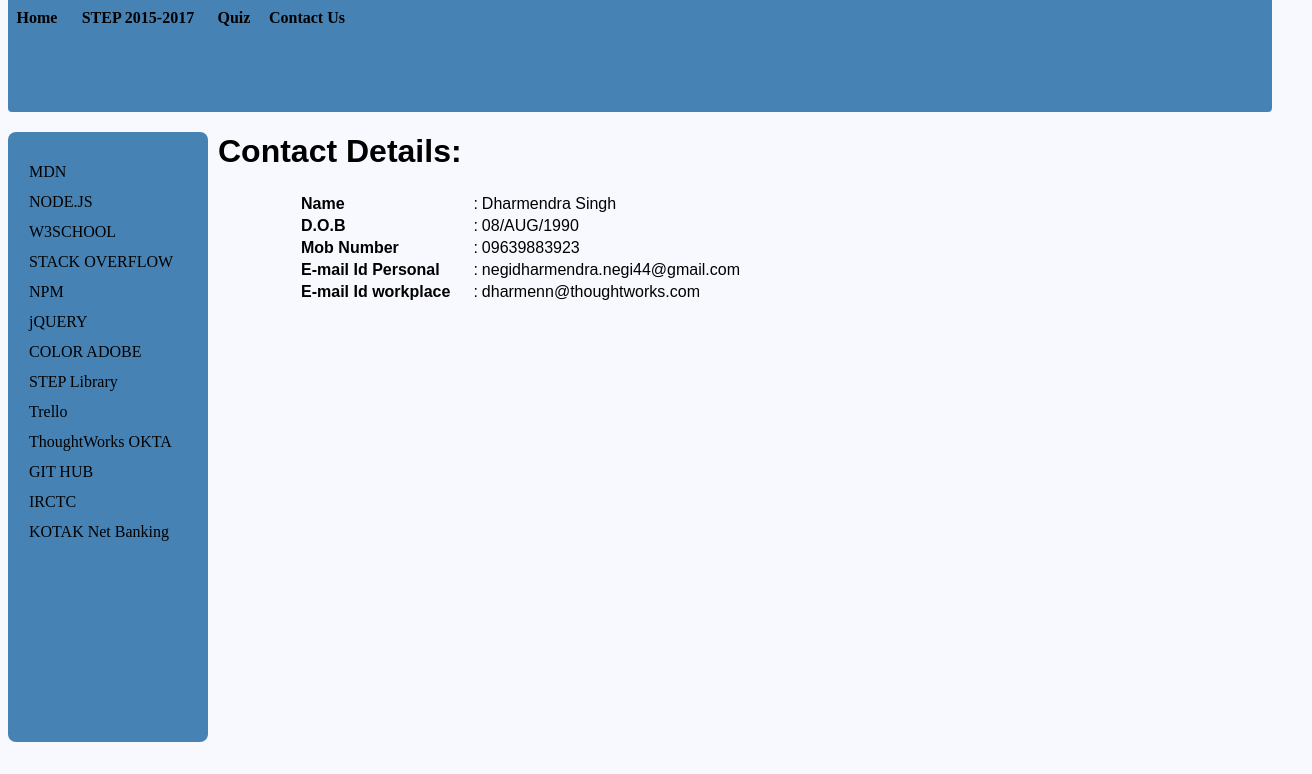
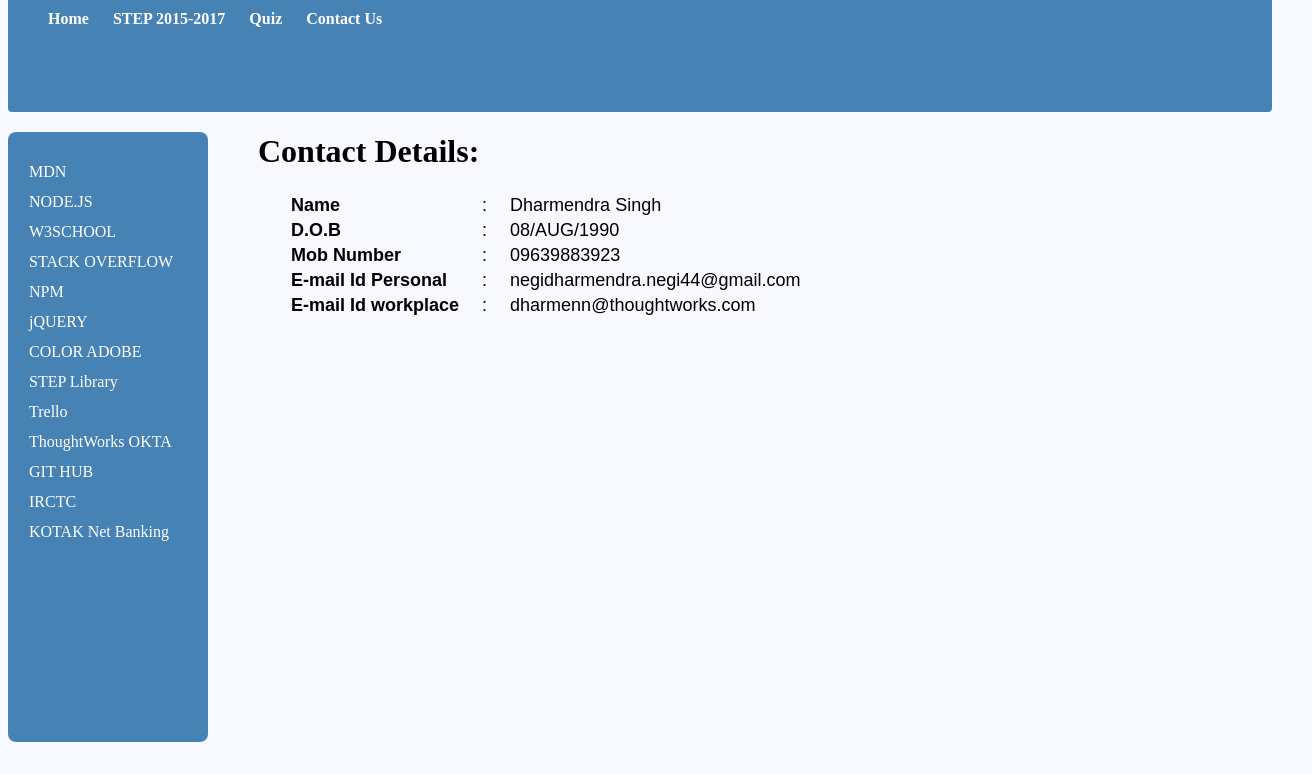
Before and after one commit to negiDharmendra/myFirstHtml, a plain HTML site: page contact_us.html in a window 1280 px wide. Shown: the part 26-800 px from the top of the page, 1312 px wide, since content can reach past the window. Drawn offline with Linux system fonts and the light colour scheme.

Commit message:
styling is improved and menu bar is implented using Unordered list

```diff
--- a/contact_us.html
+++ b/contact_us.html
@@ -9,12 +9,12 @@
 <body style="background-color: #F8F8FF;">
 	<div id="header" >
 		<img src="./images/infoHubLogo.png">
-		<table id="otherpages" >
-			<th class="horizontal_nav"><a href="index.html" >Home</a></th>
-			<th class="horizontal_nav"><a href="step2015_details.html" >STEP 2015-2017</a></th>
-			<th class="horizontal_nav"><a href="myQuiz.html" >Quiz</th>
-			<th class="horizontal_nav"><a href="contact_us.html" >Contact Us</th>
-		</table>
+		<ul id="otherpages" >
+			<li class="horizontal_nav"><a href="index.html" >Home</a></li>
+			<li class="horizontal_nav"><a href="step2015_details.html">STEP 2015-2017</a></li>
+			<li class="horizontal_nav"><a href="myQuiz.html" >Quiz</a></li>
+			<li class="horizontal_nav"><a href="contact_us.html" >Contact Us</a></li>
+		</ul>
 	</div>
 	<div id="nav">
 		<table  id="otherLinks">
@@ -33,15 +33,14 @@
 			<tr><td><a href="https://www.kotak.com" > KOTAK Net Banking</a></td></tr>
 		</table>
 	</div>
-	<!-- <div id="section">hello</div> -->
-	<div style="margin-left: 10px;float: left;">
-		<h1 style="font-size: 18;font-family: Arial;font-weight: bold;">Contact Details:</h1>
+	<div>
+		<h1>Contact Details:</h1>
 		<table  id="contact_info">
-			<tr><td id="contact_details">Name</td><td>:</td><td>Dharmendra Singh</td></tr>
-			<tr><td id="contact_details">D.O.B</td><td>:</td><td>08/AUG/1990</td></tr>
-			<tr><td id="contact_details">Mob Number</td><td>:</td><td>09639883923</td></tr>
-			<tr><td id="contact_details">E-mail Id Personal</td><td>:</td><td>negidharmendra.negi44@gmail.com</td></tr>
-			<tr><td id="contact_details">E-mail Id workplace</td><td>:</td><td>dharmenn@thoughtworks.com</td></tr>
+			<tr><td id="contact_details">Name</td><td id="colon">:</td><td>Dharmendra Singh</td></tr>
+			<tr><td id="contact_details">D.O.B</td><td id="colon">:</td><td>08/AUG/1990</td></tr>
+			<tr><td id="contact_details">Mob Number</td><td id="colon">:</td><td>09639883923</td></tr>
+			<tr><td id="contact_details">E-mail Id Personal</td><td id="colon">:</td><td>negidharmendra.negi44@gmail.com</td></tr>
+			<tr><td id="contact_details">E-mail Id workplace</td><td id="colon">:</td><td>dharmenn@thoughtworks.com</td></tr>
 		</table>
 	</div>
 </body>
--- a/style/common.css
+++ b/style/common.css
@@ -9,29 +9,39 @@
 	color: white;
 	font-weight: bolder;
 }
-a
+#otherLinks a
 {
-	color: black;
+	color: white;
 	text-decoration: none;
 }
-a:hover
+#otherLinks a:hover
 {
-	color:white;
+	color:black;
+}
+#header a
+{
+	color: white;
+	text-decoration: none;
+}
+#header a:hover
+{
+	color:black;
 }
 #otherpages
 {
-	padding-top: 3px;
-    border: hidden;
-    width: 350px;
+	margin-top:8px;
+    width: 100%;
     height: 25px;
 }
 .horizontal_nav {
 	height: 20px;
-	border-radius: 4px;
-  	background: steelblue;
+	border-radius: 8px;
+  	text-align: center;
+  	margin-right: 20px;
+  	display: inline-block;
 }
 .horizontal_nav:hover {
 	height: 20px;
 	border-radius: 4px;
-  	background: lightgray;
+  	display: inline-block;
 }
--- a/style/contact.css
+++ b/style/contact.css
@@ -1,10 +1,23 @@
+h1{
+	margin-left: 250px;
+	color: black;
+}
 #contact_info
 {
+	float: left;
 	margin-left: 80px;
-	font-family: Arial;
-	font-size: 18;
+	color: black;
 }
 #contact_details{
+	font-family: Arial;
+	font-size: 18px;
 	padding-right:20px;
+	color: black;
 	font-weight:bold;
 }
+#contact_info td{
+	font-family: Arial;
+	font-size: 18px;
+	padding-right:20px;
+	color: black;
+}
--- a/style/index.css
+++ b/style/index.css
@@ -1,7 +1,6 @@
 #books
 {
-	margin-left: 10px;
+	margin-left: 100px;
 	margin-top:20px;
-	background-color: #4682B4;
 	float: left;
 }
```
Also changed, not shown: index.html (+7 -7 lines), listOf_library_books.html (+3 -4 lines), myQuiz.html (+6 -6 lines), step2015_details.html (+6 -6 lines), style/books.css (added, +9 -0 lines).
